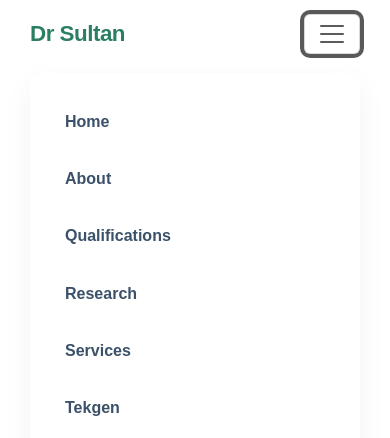
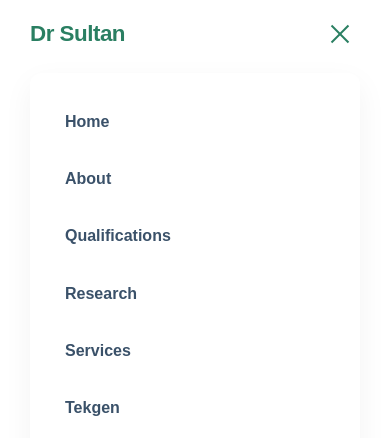
Before and after one commit to DrSultanShaikh/sultan-shaikh, a plain HTML site: page index.html in a window 390 px wide. Both pictures are taken after a click on the button "Toggle navigation". Shown: the top 438 px of the page. Drawn offline with nearby package versions, Linux system fonts and the light colour scheme.

Commit message:
navbar responsive mobile issue

```diff
--- a/index.html
+++ b/index.html
@@ -23,6 +23,7 @@
 
   <!-- Custom CSS -->
   <style>
+
     :root {
       --primary: #2a7f62;
       --primary-light: rgba(42, 127, 98, 0.1);
@@ -70,7 +71,7 @@
     .bg-primary { background-color: var(--primary) !important; }
     .bg-primary-light { background-color: var(--primary-light) !important; }
 
-    /* Navbar Styles */
+/* Navbar Styles */
     .navbar {
       background-color: white !important;
       box-shadow: 0 5px 20px rgba(0, 0, 0, 0.05);
@@ -81,6 +82,8 @@
       left: 0;
       right: 0;
       z-index: 1030;
+      display: flex;
+      align-items: center;
     }
 
     .navbar.scrolled {
@@ -126,43 +129,61 @@
       color: var(--primary) !important;
     }
 
-    /* Dropdown styling */
-    .dropdown-menu {
+    /* Mobile Menu Styling */
+    .navbar-toggler {
       border: none;
-      box-shadow: 0 5px 20px rgba(0, 0, 0, 0.1);
-    }
-
-    .dropdown-item {
-      padding: 8px 20px;
+      padding: 0.5rem;
+      font-size: 1.25rem;
+    }
+
+    .navbar-toggler:focus {
+      box-shadow: none;
+      outline: none;
+    }
+
+    .navbar-toggler-icon {
+      background-image: none;
+      position: relative;
+      height: 2px;
+      width: 24px;
+      background-color: var(--primary);
+      display: block;
       transition: var(--transition);
     }
 
-    .dropdown-item:hover {
-      background-color: var(--primary-light);
-      color: var(--primary);
-    }
-
-    /* Mobile responsiveness */
-    @media (max-width: 991.98px) {
-      .navbar-collapse {
-        background-color: white;
-        padding: 20px;
-        margin-top: 15px;
-        border-radius: var(--border-radius);
-        box-shadow: var(--box-shadow);
-      }
-
-      .nav-link {
-        margin: 5px 0;
-        padding: 10px 15px !important;
-      }
-
-      .dropdown-menu {
-        box-shadow: none;
-        border-left: 3px solid var(--primary);
-        margin-left: 20px;
-      }
-    }
+    .navbar-toggler-icon::before,
+    .navbar-toggler-icon::after {
+      content: '';
+      position: absolute;
+      height: 2px;
+      width: 24px;
+      background-color: var(--primary);
+      left: 0;
+      transition: var(--transition);
+    }
+
+    .navbar-toggler-icon::before {
+      top: -6px;
+    }
+
+    .navbar-toggler-icon::after {
+      top: 6px;
+    }
+
+    .navbar-toggler[aria-expanded="true"] .navbar-toggler-icon {
+      background-color: transparent;
+    }
+
+    .navbar-toggler[aria-expanded="true"] .navbar-toggler-icon::before {
+      transform: rotate(45deg);
+      top: 0;
+    }
+
+    .navbar-toggler[aria-expanded="true"] .navbar-toggler-icon::after {
+      transform: rotate(-45deg);
+      top: 0;
+    }
+
 
 
 html, body {
@@ -804,7 +825,7 @@ html, body {
     </div>
   </div>
 </nav>
-<script>
+<!-- <script>
   document.addEventListener("DOMContentLoaded", function () {
     const dropdownToggle = document.getElementById("moreDropdown");
     const dropdownMenu = dropdownToggle.nextElementSibling;
@@ -822,7 +843,7 @@ html, body {
       }
     });
   });
-</script>
+</script> -->
 
 <!-- Main Content Container -->
 <main class="main-container">
```
